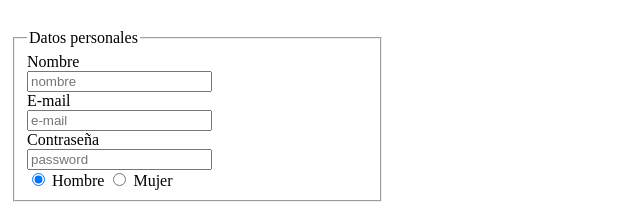
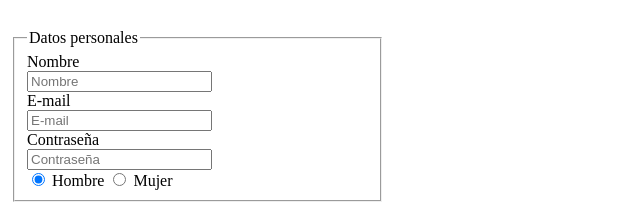
Before and after one commit to UCC-Programacion-Web-II-2020/ejercicios-html-ClaudioMP7, a plain HTML site: page E03/index.html in a window 1280 px wide. Shown: the top 202 px of the page, 0-640 px from the left. Drawn offline with Linux system fonts and the light colour scheme.

Commit message:
Ejercicios terminados

```diff
--- a/E03/index.html
+++ b/E03/index.html
@@ -21,15 +21,15 @@
 
                     <label for="nombre">Nombre</label>
                     <br>
-                    <input required placeholder="nombre" type="text" id="nombre" name="nombre">
+                    <input required placeholder="Nombre" type="text" id="nombre" name="nombre">
                     <br>
-                    <label for="e-mail">E-mail</label>
+                    <label for="email">E-mail</label>
                     <br>
-                    <input required placeholder="e-mail" type="email" name="e-mail" id="e-mail">
+                    <input required placeholder="E-mail" type="email" name="email" id="email">
                     <br>
                     <label for="password">Contraseña</label>
                     <br>
-                    <input required placeholder="password" type="password" name="password" id="password">
+                    <input required placeholder="Contraseña" type="password" name="password" id="password">
                     <br>
                     <input checked type="radio" value="hombre" name="sexo" id="Hombre"> <label for="Hombre">Hombre</label>
                     <input type="radio" value="mujer" name="sexo" id="Mujer"> <label for="Mujer">Mujer</label>
```
